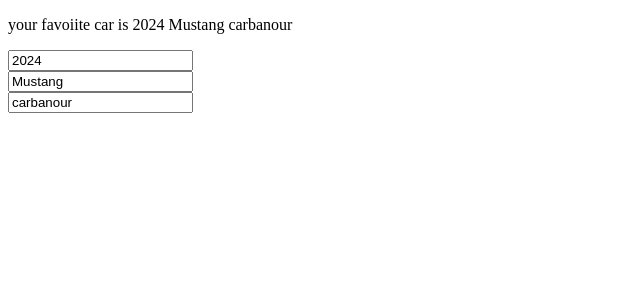
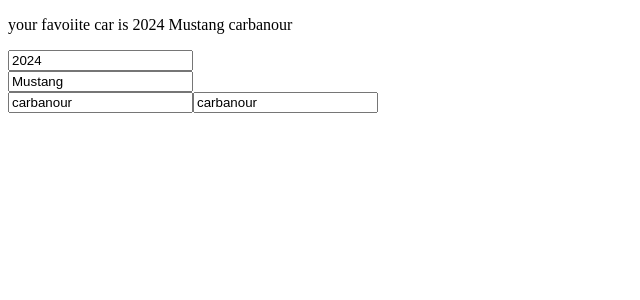
Before and after one commit to neyaz1527/my-react-project, a React (Vite) app: page / in a window 1280 px wide. Shown: the top 300 px of the page, without its empty margins (0-640 px from the left). Built offline with nearby package versions, Linux system fonts and the light colour scheme.

Commit message:
this is a sub branch

```diff
--- a/src/MyComponent.jsx
+++ b/src/MyComponent.jsx
@@ -22,6 +22,7 @@
             <input type="number" value={car.year} onChange={handleYearChange}></input><br/>
             <input type="text" value={car.maker} onChange={handleMakerchange}></input><br/>
             <input type="text" value={car.Model} onChange={handleModelChange}></input>
+             <input type="text" value={car.Model} onChange={handleModelChange}></input>
         </div>
     );
 }
```
